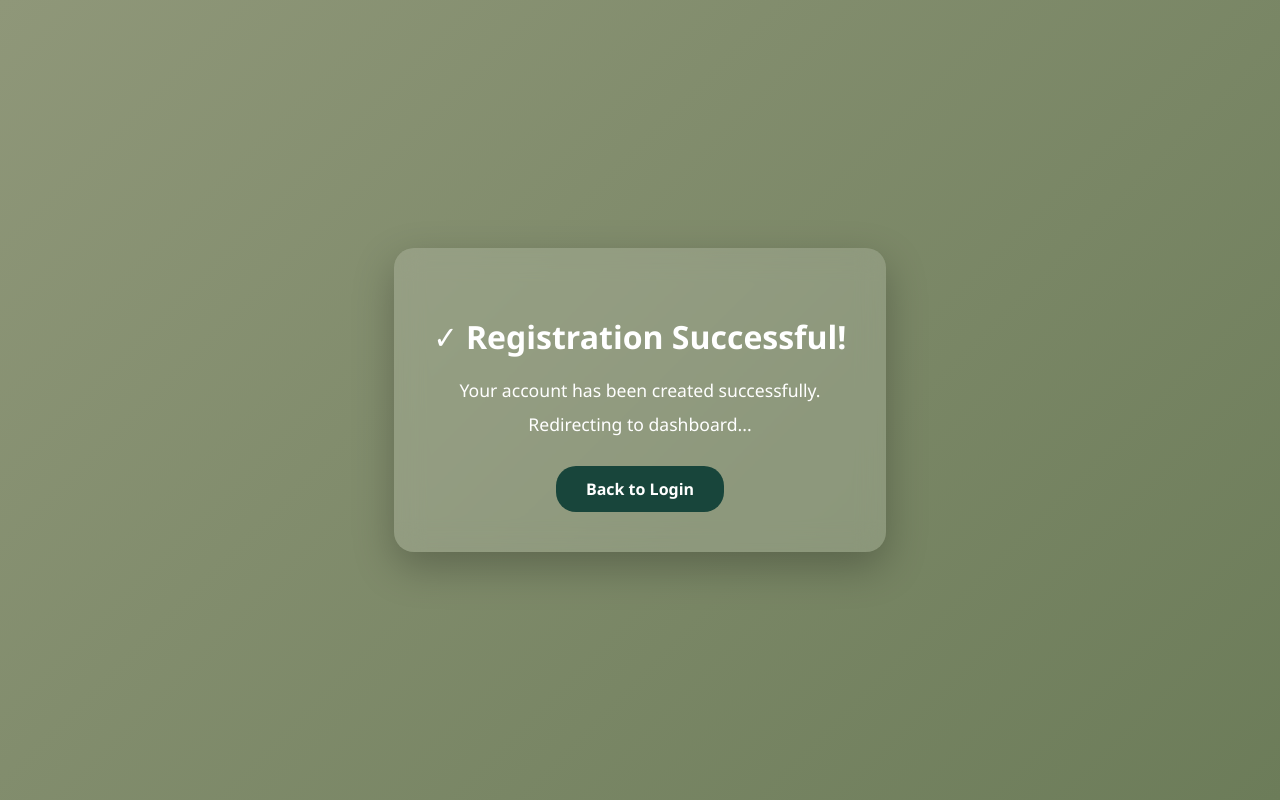
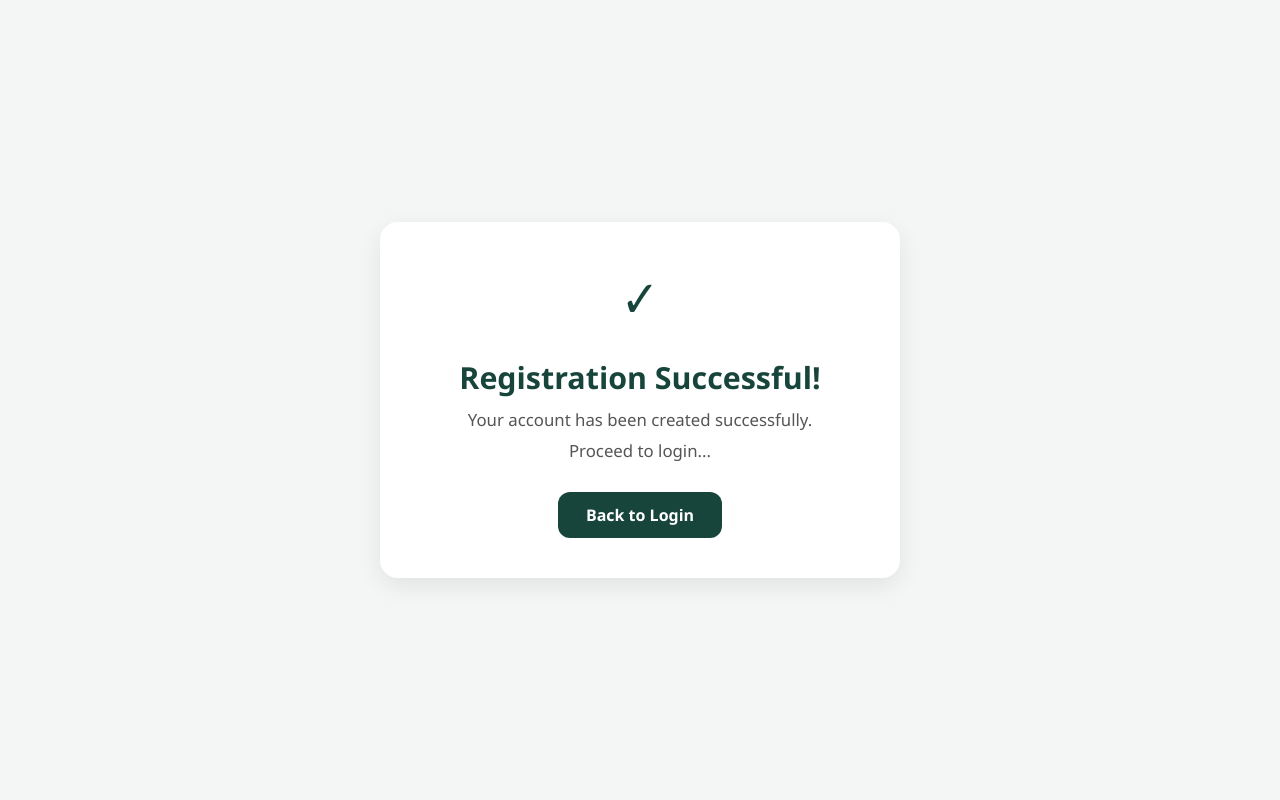
Before and after one commit to Jhaykeeh/CSIT327-G2-MyRelief, a Django app: page /register/success/1/ in a window 1280 px wide. Run offline with Django 5.2, Linux system fonts and the light colour scheme; data that the repository does not hold is empty.

Commit message:
Updated registration success page with new UI theme

```diff
--- a/register/templates/register_success.html
+++ b/register/templates/register_success.html
@@ -4,54 +4,81 @@
   <meta charset="UTF-8">
   <meta name="viewport" content="width=device-width, initial-scale=1.0">
   <title>Registration Successful</title>
+
   <style>
     body {
       font-family: 'Segoe UI', Tahoma, Geneva, Verdana, sans-serif;
-      background: linear-gradient(135deg, #8F9779, #6C7C59);
+      background-color: #f4f6f5;
       display: flex;
       justify-content: center;
       align-items: center;
-      min-height: 100vh;
+      height: 100vh;
       margin: 0;
-      color: white;
     }
+
     .success-container {
-      background: rgba(255, 255, 255, 0.15);
-      backdrop-filter: blur(14px);
-      padding: 40px;
-      border-radius: 20px;
+      background: #ffffff;
+      padding: 40px 50px;
+      border-radius: 18px;
+      box-shadow: 0 8px 25px rgba(0, 0, 0, 0.08);
       text-align: center;
-      box-shadow: 0 15px 40px rgba(0,0,0,0.25);
+      width: 420px;
+      animation: fadeIn 0.4s ease-in-out;
     }
+
+    @keyframes fadeIn {
+      from { opacity: 0; transform: translateY(10px); }
+      to   { opacity: 1; transform: translateY(0); }
+    }
+
+    .checkmark {
+      font-size: 3.2rem;
+      color: #18453B;
+      font-weight: bold;
+      margin-bottom: 10px;
+    }
+
     h2 {
-      font-size: 2rem;
-      margin-bottom: 20px;
+      font-size: 1.9rem;
+      color: #18453B;
+      margin-bottom: 10px;
+      font-weight: 700;
     }
+
+    p {
+      font-size: 1.05rem;
+      color: #555;
+      margin: 8px 0;
+    }
+
     .btn {
       display: inline-block;
-      padding: 12px 30px;
+      margin-top: 22px;
+      padding: 12px 28px;
       background-color: #18453B;
-      color: white;
+      color: #fff;
       text-decoration: none;
-      border-radius: 20px;
+      border-radius: 12px;
       font-weight: 600;
-      margin-top: 20px;
-      transition: background 0.3s ease;
+      font-size: 1rem;
+      transition: 0.25s ease;
     }
+
     .btn:hover {
-      background-color: #15572a;
-    }
-    p {
-      margin: 10px 0;
-      font-size: 1.1rem;
+      background-color: #0f332b;
     }
   </style>
 </head>
 <body>
+
   <div class="success-container">
-    <h2>✓ Registration Successful!</h2>
+    <div class="checkmark">✓</div>
+
+    <h2>Registration Successful!</h2>
+
     <p>Your account has been created successfully.</p>
-    <p>Redirecting to dashboard...</p>
+    <p>Proceed to login...</p>
+
     {% if user_id %}
       <script>
         setTimeout(function() {
@@ -63,5 +90,6 @@
       <a href="{% url 'login' %}" class="btn">Back to Login</a>
     {% endif %}
   </div>
+
 </body>
 </html>
```
